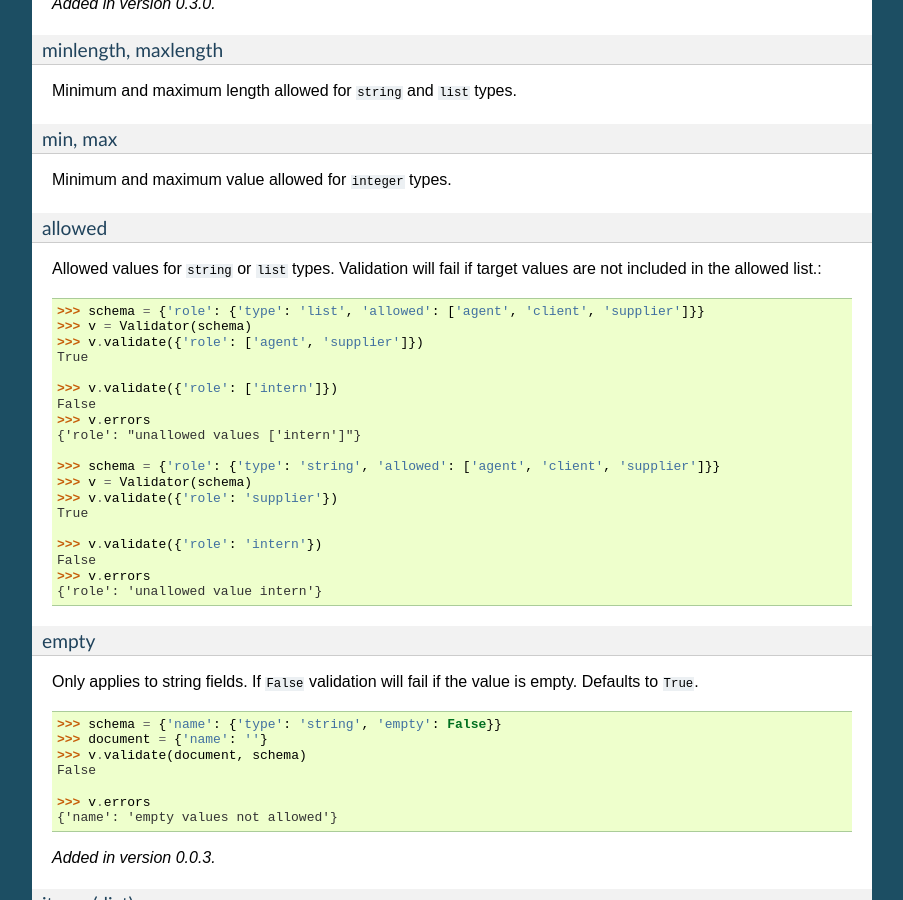
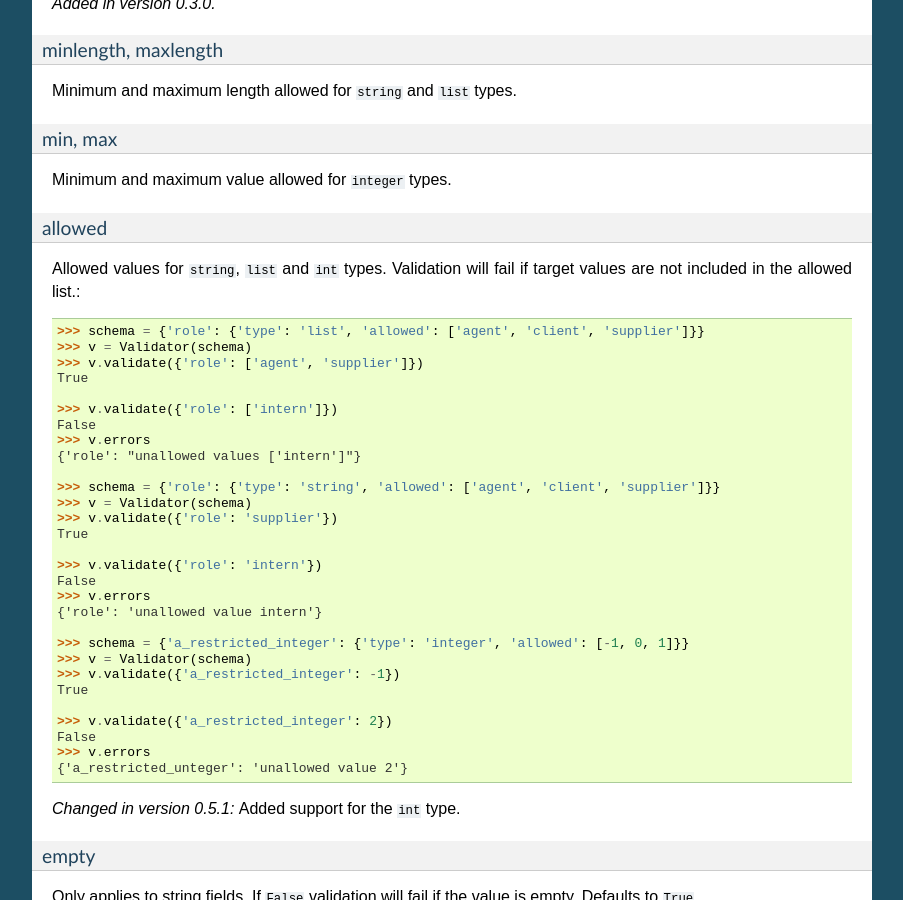
Before and after one commit to pyeve/cerberus, a Sphinx documentation site: the page built from docs/index.rst, in a window 1280 px wide and 900 px high, scrolled down 4224 px. Shown: the whole window, without its empty margins (198-1101 px from the left). Built offline with Sphinx 7.4.7, drawn with Linux system fonts in a browser that asks for light colours.

Commit message:
Docs updated with 'allow' support for int type

```diff
--- a/docs/index.rst
+++ b/docs/index.rst
@@ -262,8 +262,8 @@ Minimum and maximum value allowed for ``integer`` types.
 
 allowed
 '''''''
-Allowed values for ``string`` or ``list`` types. Validation will fail if
-target values are not included in the allowed list.::
+Allowed values for ``string``, ``list`` and ``int`` types. Validation will fail
+if target values are not included in the allowed list.::
 
     >>> schema = {'role': {'type': 'list', 'allowed': ['agent', 'client', 'supplier']}}
     >>> v = Validator(schema)
@@ -284,6 +284,19 @@ target values are not included in the allowed list.::
     False
     >>> v.errors
     {'role': 'unallowed value intern'}
+
+    >>> schema = {'a_restricted_integer': {'type': 'integer', 'allowed': [-1, 0, 1]}}
+    >>> v = Validator(schema)
+    >>> v.validate({'a_restricted_integer': -1})
+    True
+
+    >>> v.validate({'a_restricted_integer': 2})
+    False
+    >>> v.errors
+    {'a_restricted_unteger': 'unallowed value 2'}
+
+.. versionchanged:: 0.5.1
+   Added support for the ``int`` type.
 
 empty
 '''''
```
